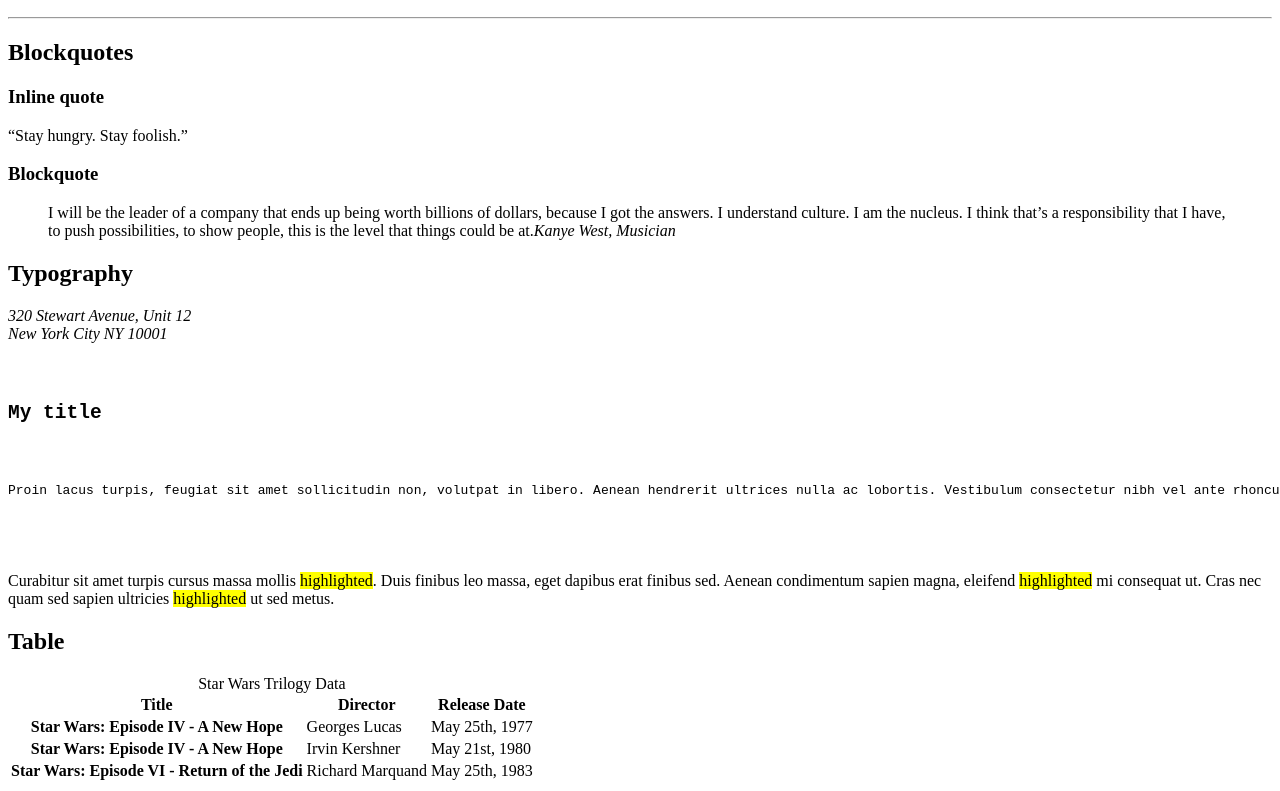
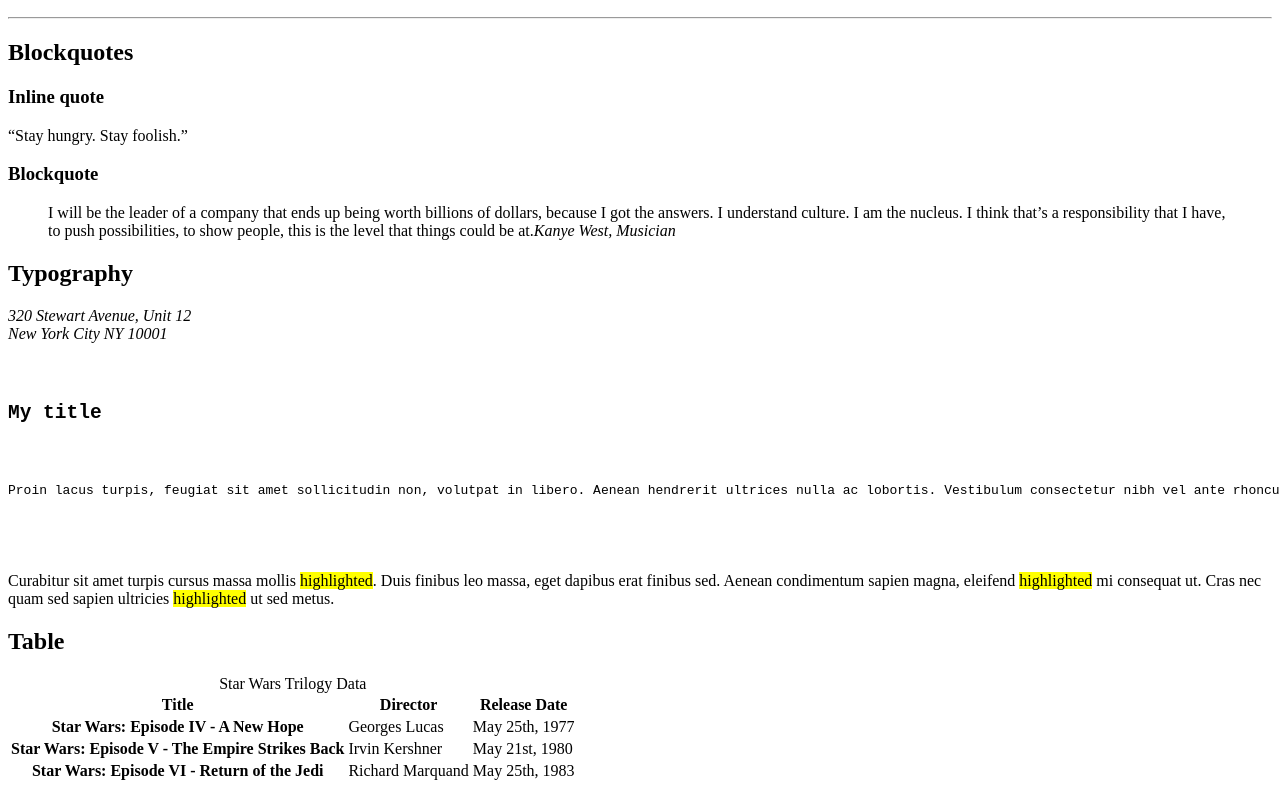
Before and after one commit to Sirothpech/holbertonschool-web_front_end, a plain HTML site: page html_advanced/33-styleguide.html in a window 1280 px wide. Shown: the part 978-1769 px from the top of the page. Drawn offline with Linux system fonts and the light colour scheme.

Commit message:
Fix: change the title of the movie in the line 2 on the table 33-styleguide.html

```diff
--- a/html_advanced/33-styleguide.html
+++ b/html_advanced/33-styleguide.html
@@ -123,7 +123,7 @@
                         <td>May 25th, 1977</td>
                     </tr>
                     <tr>
-                        <th scope="row">Star Wars: Episode IV - A New Hope</th>
+                        <th scope="row">Star Wars: Episode V - The Empire Strikes Back</th>
                         <td>Irvin Kershner</td>
                         <td>May 21st, 1980</td>
                     </tr>
```
